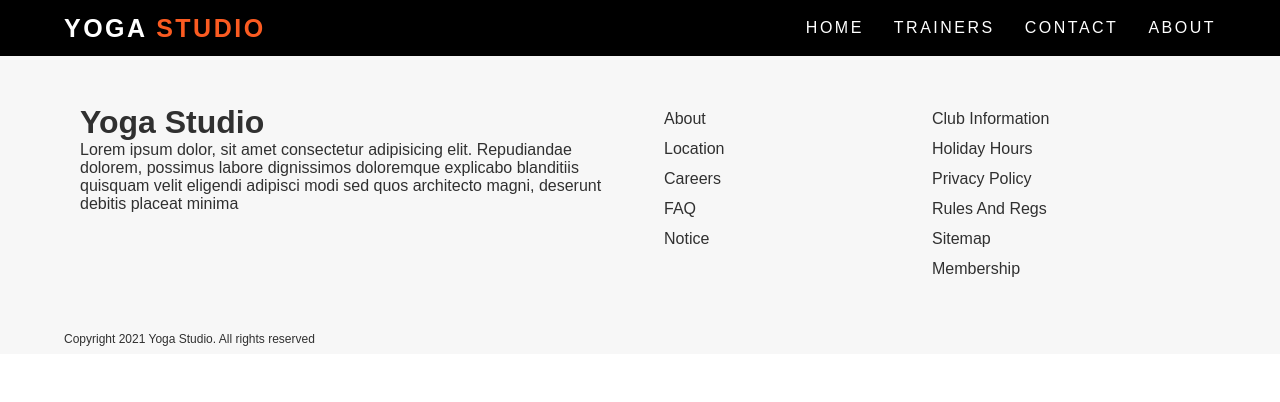
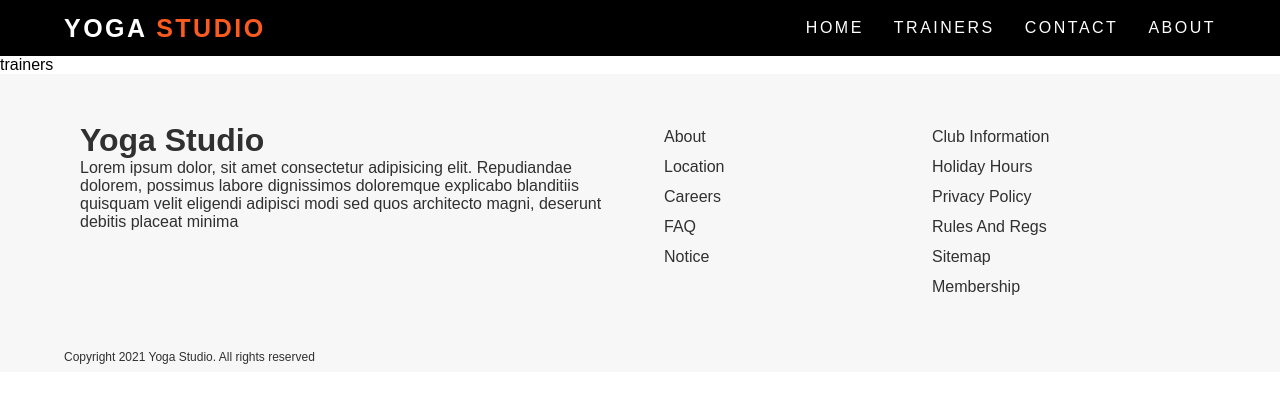
Before and after one commit to Tcodingg/yoga, a React (Create React App) app: page /trainers in a window 1280 px wide. Shown: the top 402 px of the page. Built offline with nearby package versions, Linux system fonts and the light colour scheme.

Commit message:
create trainers page.

```diff
--- a/src/App.js
+++ b/src/App.js
@@ -4,6 +4,7 @@ import Nav from "./components/Nav/Nav";
 import About from "./pages/About.js/About";
 import Home from "./pages/Home/Home";
 import ContactUs from "./pages/Contact Us/ContactUs";
+import Trainers from "./pages/Trainers/Trainers";
 const App = () => {
    return (
       <Router>
@@ -12,6 +13,7 @@ const App = () => {
             <Route exact path="/" element={<Home />} />
             <Route path="/about" element={<About />} />
             <Route path="/contact" element={<ContactUs />} />
+            <Route path="/trainers" element={<Trainers />} />
          </Routes>
          <Footer />
       </Router>
--- a/src/components/Nav/Nav.js
+++ b/src/components/Nav/Nav.js
@@ -22,7 +22,7 @@ const Nav = () => {
                   <Link to="/">Home</Link>
                </li>
                <li onClick={() => setToggle(false)}>
-                  <Link to="/">Trainers</Link>
+                  <Link to="/trainers">Trainers</Link>
                </li>
                <li onClick={() => setToggle(false)}>
                   <Link to="/contact">Contact</Link>
--- a/src/components/banners/banner.css
+++ b/src/components/banners/banner.css
@@ -4,3 +4,9 @@
    width: 100%;
    height: 300px;
 }
+
+@media (max-width: 700px) {
+   .top-banner {
+      height: 200px;
+   }
+}
--- /dev/null
+++ b/src/pages/Trainers/Trainers.js
@@ -0,0 +1,6 @@
+import "./Trainers.css";
+const Trainers = () => {
+   return <div>trainers</div>;
+};
+
+export default Trainers;
```
Also changed, not shown: src/pages/Trainers/Trainers.css (added).
